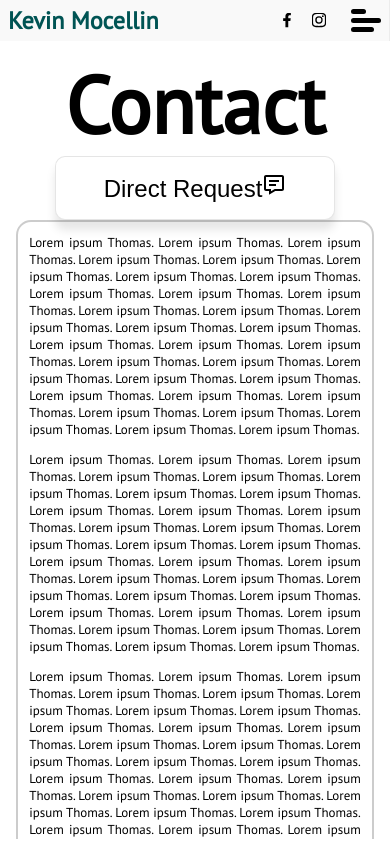
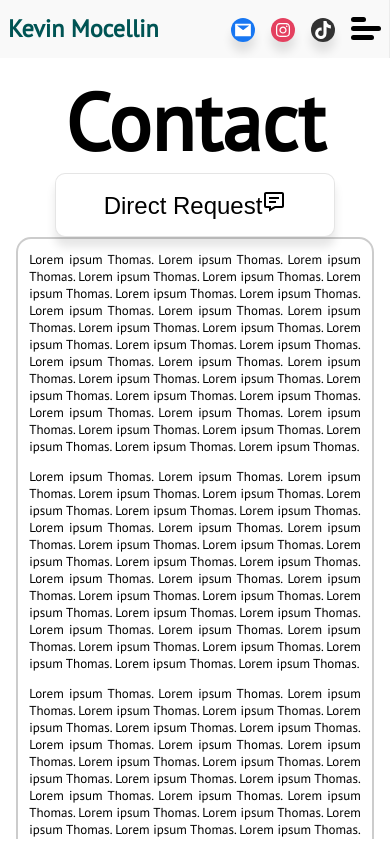
Before and after one commit to thomasmocellin/illustrator, a Next.js app: page /contact in a window 390 px wide. Built offline with nearby package versions, Linux system fonts and the light colour scheme.

Commit message:
Added social media icons to navbar, improved responsiveness Added backdrop to mobile/tablet version of menu hamburger

```diff
--- a/components/img-simple/img-simple.module.scss
+++ /dev/null
@@ -1,2 +0,0 @@
-.container {
-}
--- a/components/menu-hamburger/menu-hamburger.module.scss
+++ b/components/menu-hamburger/menu-hamburger.module.scss
@@ -14,6 +14,8 @@
         display: flex;
         flex-direction: column;
         width: 30px;
+
+        cursor: pointer;
 
         @include breakpoint(desktop) {
             height: 100%;
@@ -71,8 +73,10 @@
         position: absolute;
         top: 100%;
         right: 0;
+        visibility: hidden;
 
-        visibility: hidden;
+        border-radius: 10px;
+        background-color: rgba(193, 193, 193, 0.9);
 
         @include breakpoint(desktop) {
             visibility: visible;
@@ -83,6 +87,7 @@
 
             padding: 0.5rem 0;
             margin-bottom: 0.5rem;
+            background-color: rgba(0, 0, 0, 0);
         }
 
         & > ul {
@@ -104,6 +109,9 @@
                     &:hover {
                         text-decoration: underline;
                     }
+                    &.selected {
+                        text-decoration: underline;
+                    }
                 }
 
                 & > ul {
@@ -122,6 +130,12 @@
                         &:hover {
                             text-decoration: underline;
                         }
+
+                        & a {
+                            &.selected {
+                                text-decoration: underline;
+                            }
+                        }
                     }
                 }
             }
--- /dev/null
+++ b/components/social-icons/social-icons.component.tsx
@@ -0,0 +1,28 @@
+import { AiFillMail } from 'react-icons/ai';
+import { AiOutlineInstagram } from 'react-icons/ai';
+import { FaTiktok } from 'react-icons/fa';
+
+import style from './social-icons.module.scss';
+import cx from 'classnames';
+
+export function SocialIcons() {
+    return (
+        <div className={style['container']}>
+            <li className={cx(style.icon, style.mail)}>
+                <a href='https://www.facebook.com/pedro.caetano.125' target='_blank' />
+                <span className={style.tooltip}>Mail</span>
+                <AiFillMail />
+            </li>
+            <li className={cx(style.icon, style.instagram)}>
+                <a href='https://www.instagram.com/pedrothemessi/' target='_blank' />
+                <span className={style.tooltip}>Instagram</span>
+                <AiOutlineInstagram />
+            </li>
+            <li className={cx(style.icon, style.tiktok)}>
+                <a href='https://www.linkedin.com/in/pedro-mpl-caetano/' target='_blank' />
+                <span className={style.tooltip}>Tik Tok</span>
+                <FaTiktok />
+            </li>
+        </div>
+    );
+}
--- /dev/null
+++ b/components/social-icons/social-icons.module.scss
@@ -0,0 +1,154 @@
+@import '../../styles/breakpoints.scss';
+
+.container {
+    width: 100%;
+
+    display: inline-flex;
+    justify-content: space-around;
+
+    list-style: none;
+
+    .icon {
+        position: relative;
+        width: 50px;
+        height: 50px;
+
+        display: flex;
+        flex-direction: column;
+        justify-content: center;
+        align-items: center;
+
+        padding: 15px;
+        margin: 10px;
+        border-radius: 50%;
+        box-shadow: 0 10px 10px rgba(0, 0, 0, 0.1);
+
+        font-size: 18px;
+        transition: all 0.2s cubic-bezier(0.68, -0.55, 0.265, 1.55);
+
+        cursor: pointer;
+        background: #ffffff;
+
+        & > a {
+            position: absolute;
+            height: 100%;
+            width: 100%;
+        }
+
+        .tooltip {
+            position: absolute;
+            top: -35px;
+            opacity: 1;
+            visibility: hidden;
+            pointer-events: auto;
+
+            padding: 5px 8px;
+            border-radius: 5px;
+            box-shadow: 0 10px 10px rgba(0, 0, 0, 0.1);
+
+            font-size: 14px;
+            transition: all 0.3s cubic-bezier(0.68, -0.55, 0.265, 1.55);
+            background: #ffffff;
+            color: #ffffff;
+
+            @include breakpoint(desktop) {
+                top: 0;
+                opacity: 0;
+                visibility: hidden;
+                pointer-events: none;
+            }
+
+            &::before {
+                @include breakpoint(desktop) {
+                    position: absolute;
+                    content: '';
+                    height: 8px;
+                    width: 10px;
+                    background: #ffffff;
+                    bottom: -3px;
+                    left: 50%;
+                    transform: translate(-50%) rotate(45deg);
+                    transition: all 0.3s cubic-bezier(0.68, -0.55, 0.265, 1.55);
+                }
+            }
+        }
+
+        &:hover .tooltip {
+            top: -45px;
+            opacity: 1;
+            visibility: visible;
+            pointer-events: auto;
+        }
+        &:hover span,
+        &:hover .tooltip {
+            text-shadow: 0px -1px 0px rgba(0, 0, 0, 0.1);
+        }
+
+        /* Custom Coloring */
+
+        //
+        &.mail {
+            background: #1877f2;
+            color: #ffffff;
+            .tooltip {
+                background: #1877f2;
+                color: #ffffff;
+            }
+            @include breakpoint(desktop) {
+                background: unset;
+                color: unset;
+            }
+        }
+        &.instagram {
+            background: #e4405f;
+            color: #ffffff;
+            .tooltip {
+                background: #e4405f;
+                color: #ffffff;
+            }
+            @include breakpoint(desktop) {
+                background: unset;
+                color: unset;
+            }
+        }
+        &.tiktok {
+            background: #333333;
+            color: #ffffff;
+            .tooltip {
+                background: #333333;
+                color: #ffffff;
+            }
+            @include breakpoint(desktop) {
+                background: unset;
+                color: unset;
+            }
+        }
+
+        &.mail:hover,
+        &.mail:hover .tooltip,
+        &.mail:hover .tooltip::before {
+            background: #1877f2;
+            color: #ffffff;
+        }
+
+        &.instagram:hover,
+        &.instagram:hover .tooltip,
+        &.instagram:hover .tooltip::before {
+            background: #e4405f;
+            color: #ffffff;
+        }
+
+        &.tiktok {
+            .tooltip {
+                width: 4rem;
+                text-align: center;
+            }
+        }
+        &.tiktok:hover,
+        &.tiktok:hover .tooltip,
+        &.tiktok:hover .tooltip::before {
+            background: #333333;
+            color: #ffffff;
+        }
+    }
+}
--- a/containers/footer/footer.component.tsx
+++ b/containers/footer/footer.component.tsx
@@ -1,6 +1,7 @@
 import style from './footer.module.scss';
 import { FaFacebookF } from 'react-icons/fa';
 import { BsInstagram } from 'react-icons/bs';
+import { SocialIcons } from '../../components/social-icons/social-icons.component';
 
 export interface FooterProps {}
 
@@ -12,10 +13,8 @@ export function Footer(props: FooterProps) {
 
     return (
         <div className={style.container}>
-            <div className={style.icons}>
-                <FaFacebookF />
-                <BsInstagram />
-                <span>share</span>
+            <div className={style.social}>
+                <SocialIcons />
             </div>
             <p>Follow me on social media!</p>
         </div>
--- a/containers/footer/footer.module.scss
+++ b/containers/footer/footer.module.scss
@@ -8,39 +8,33 @@
         order: 0;
     }
 
-    .icons {
-        display: flex;
-        align-items: center;
-
+    .social {
+        height: 3rem;
+        width: 90%;
         float: right;
 
         @include breakpoint(desktop) {
-            float: unset;
+            float: left;
+            width: 80%;
         }
 
-        & > * {
-            margin-right: 1rem;
-            text-align: center;
-            cursor: pointer;
-        }
-
-        & > svg {
-            padding: 0.05rem;
-            &:hover {
-                border: 1px solid black;
-                border-radius: 50%;
+        // Changes to SocialIcons to be responsive
+        & > div {
+            justify-content: flex-end;
+            @include breakpoint(desktop) {
+                justify-content: unset;
             }
         }
-
-        & > span {
-            display: none;
+        & > div > li {
+            height: 1.5rem;
+            width: 1.5rem;
+            padding: 0.1rem;
+            margin: 0.8rem 0.5rem;
 
             @include breakpoint(desktop) {
-                display: unset;
-            }
-
-            &:hover {
-                text-decoration: underline;
+                height: 2rem;
+                width: 2rem;
+                padding: 0.1rem;
             }
         }
     }
--- a/pages/contact.tsx
+++ b/pages/contact.tsx
@@ -6,6 +6,7 @@ import { AiOutlineInstagram } from 'react-icons/ai';
 import { FaTiktok } from 'react-icons/fa';
 import style from '../styles/pages/contact.module.scss';
 import cx from 'classnames';
+import { SocialIcons } from '../components/social-icons/social-icons.component';
 
 const dummyText = `Lorem ipsum Thomas. Lorem ipsum Thomas. Lorem ipsum Thomas. Lorem ipsum Thomas.
 Lorem ipsum Thomas. Lorem ipsum Thomas. Lorem ipsum Thomas. Lorem ipsum Thomas.
@@ -30,20 +31,7 @@ const Contact: NextPage = () => {
                     <p>{dummyText}</p>
                     <p>{dummyText}</p>
                 </div>
-                <div className={style.social}>
-                    <li className={cx(style.icon, style.mail)}>
-                        <span className={style.tooltip}>Mail</span>
-                        <AiFillMail />
-                    </li>
-                    <li className={cx(style.icon, style.instagram)}>
-                        <span className={style.tooltip}>Instagram</span>
-                        <AiOutlineInstagram />
-                    </li>
-                    <li className={cx(style.icon, style.tiktok)}>
-                        <span className={style.tooltip}>Tik Tok</span>
-                        <FaTiktok />
-                    </li>
-                </div>
+                <SocialIcons />
             </div>
         </div>
     );
--- a/pages/gallery/[type].tsx
+++ b/pages/gallery/[type].tsx
@@ -35,8 +35,7 @@ const dummyImgs = [
 
 // TODO: Create dropdown Component + Implement here
 const Gallery: NextPage = () => {
-    const router = useRouter();
-    const { type } = router.query;
+    const { type } = useRouter().query;
     const [images, setImages] = useState([]);
 
     useEffect(() => {
```
Also changed, not shown: components/img-simple/img-simple.component.tsx (deleted, +0 -19 lines), components/menu-hamburger/menu-hamburger.component.tsx (+23 -16 lines).
